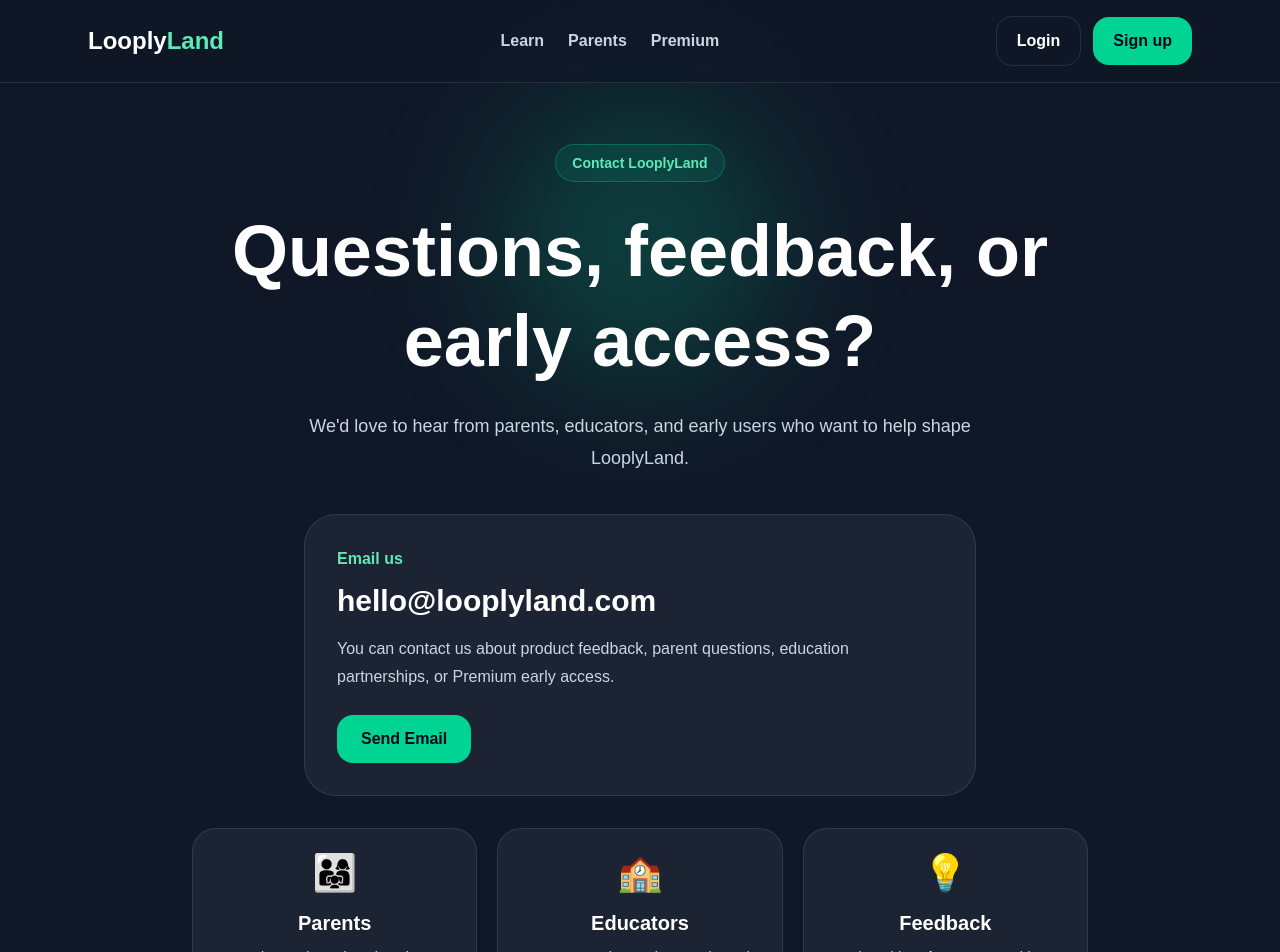
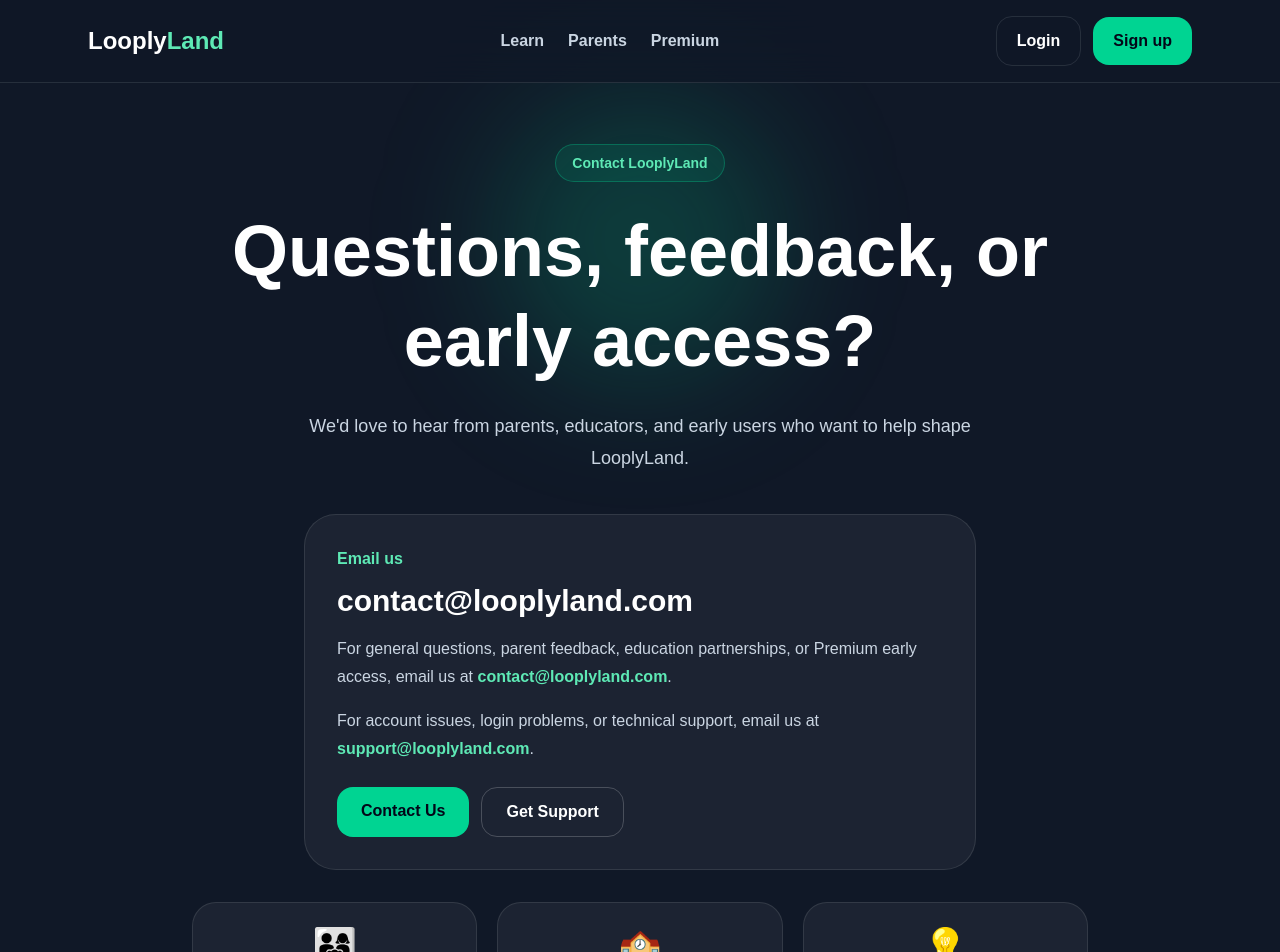
Before and after one commit to DavidSlayer27/looplyland, a Next.js app: page /contact in a window 1280 px wide. Shown: the top 952 px of the page. Built offline with nearby package versions, Linux system fonts and the light colour scheme; no server answers.

Commit message:
Update official contact emails

```diff
--- a/app/contact/page.tsx
+++ b/app/contact/page.tsx
@@ -28,20 +28,48 @@
             <p className="font-bold text-emerald-300">Email us</p>
 
             <h2 className="mt-3 text-3xl font-extrabold">
-              hello@looplyland.com
+              contact@looplyland.com
             </h2>
 
             <p className="mt-4 leading-7 text-slate-300">
-              You can contact us about product feedback, parent questions,
-              education partnerships, or Premium early access.
+              For general questions, parent feedback, education partnerships,
+              or Premium early access, email us at{" "}
+              <a
+                href="mailto:contact@looplyland.com"
+                className="font-bold text-emerald-300 hover:text-emerald-200"
+              >
+                contact@looplyland.com
+              </a>
+              .
             </p>
 
-            <a
-              href="mailto:hello@looplyland.com"
-              className="mt-6 inline-block rounded-2xl bg-emerald-400 px-6 py-3 font-bold text-slate-950 transition hover:bg-emerald-300"
-            >
-              Send Email
-            </a>
+            <p className="mt-4 leading-7 text-slate-300">
+              For account issues, login problems, or technical support, email us
+              at{" "}
+              <a
+                href="mailto:support@looplyland.com"
+                className="font-bold text-emerald-300 hover:text-emerald-200"
+              >
+                support@looplyland.com
+              </a>
+              .
+            </p>
+
+            <div className="mt-6 flex flex-col gap-3 sm:flex-row">
+              <a
+                href="mailto:contact@looplyland.com"
+                className="rounded-2xl bg-emerald-400 px-6 py-3 text-center font-bold text-slate-950 transition hover:bg-emerald-300"
+              >
+                Contact Us
+              </a>
+
+              <a
+                href="mailto:support@looplyland.com"
+                className="rounded-2xl border border-white/20 px-6 py-3 text-center font-bold text-white transition hover:bg-white/10"
+              >
+                Get Support
+              </a>
+            </div>
           </div>
 
           <div className="mt-8 grid gap-5 md:grid-cols-3">
--- a/app/privacy/page.tsx
+++ b/app/privacy/page.tsx
@@ -108,10 +108,22 @@
                 If you have questions about this Privacy Policy, you can contact
                 us at{" "}
                 <a
-                  href="mailto:hello@looplyland.com"
+                  href="mailto:contact@looplyland.com"
                   className="font-bold text-emerald-300 hover:text-emerald-200"
                 >
-                  hello@looplyland.com
+                  contact@looplyland.com
+                </a>
+                .
+              </p>
+
+              <p className="mt-3">
+                For account issues, login problems, or technical support, you
+                can email us at{" "}
+                <a
+                  href="mailto:support@looplyland.com"
+                  className="font-bold text-emerald-300 hover:text-emerald-200"
+                >
+                  support@looplyland.com
                 </a>
                 .
               </p>
```
